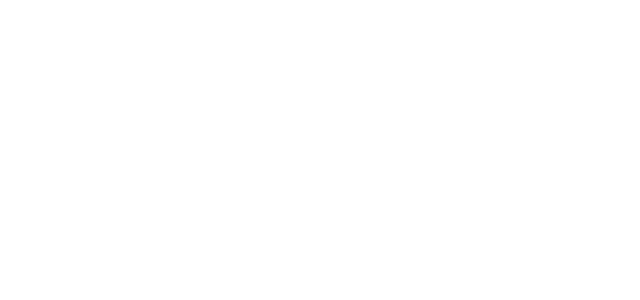
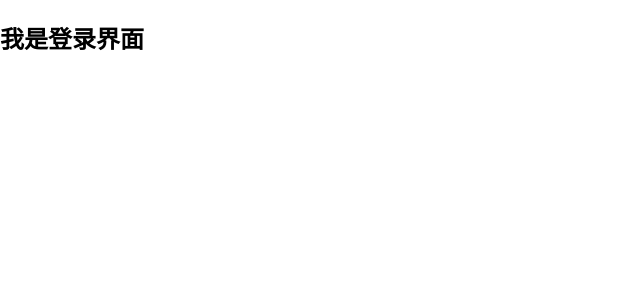
Before and after one commit to tom-jy/heimapc, a Vue app: page /#/login in a window 1280 px wide. Shown: the top 300 px of the page, without its empty margins (0-640 px from the left). Built offline with nearby package versions, Linux system fonts and the light colour scheme.

Commit message:
页面分析-新建主页和登录页

```diff
--- a/src/router/index.js
+++ b/src/router/index.js
@@ -2,6 +2,8 @@
 import VueRouter from 'vue-router'
 // import Home from '../views/Home.vue'
 import Home from '@/views/home'
+import Login from '@/views/login'
+
 Vue.use(VueRouter)
 
 const routes = [
@@ -13,6 +15,11 @@
     path: '/home',
     name: 'Home',
     component: Home
+  },
+  {
+    path: '/login',
+    name: 'login',
+    component: Login
   }
   // {
   //   path: '/about',
--- /dev/null
+++ b/src/views/login/index.vue
@@ -0,0 +1,15 @@
+<template>
+  <div>
+      <h2>我是登录界面</h2>
+  </div>
+</template>
+
+<script>
+export default {
+
+}
+</script>
+
+<style>
+
+</style>
```
